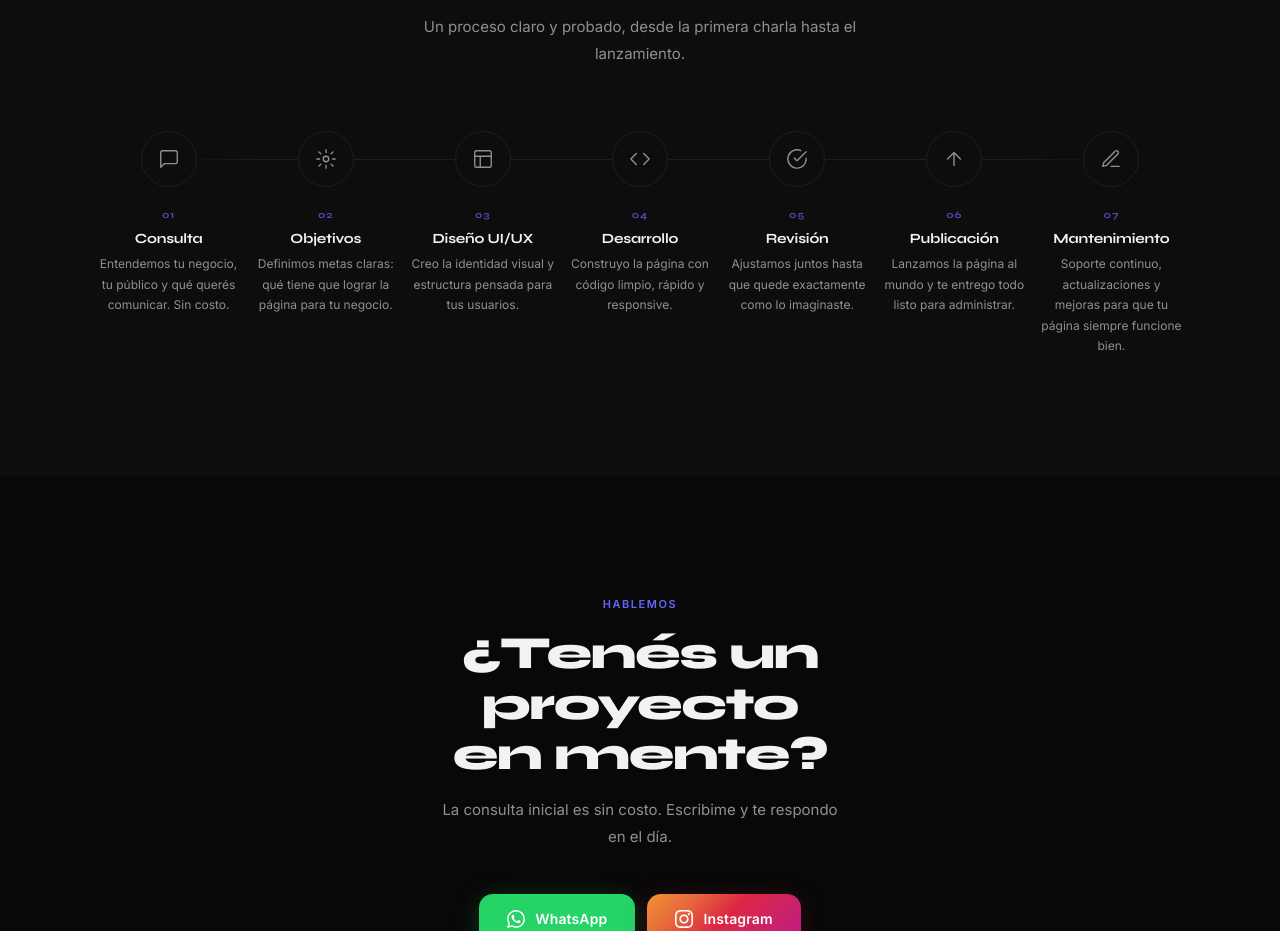
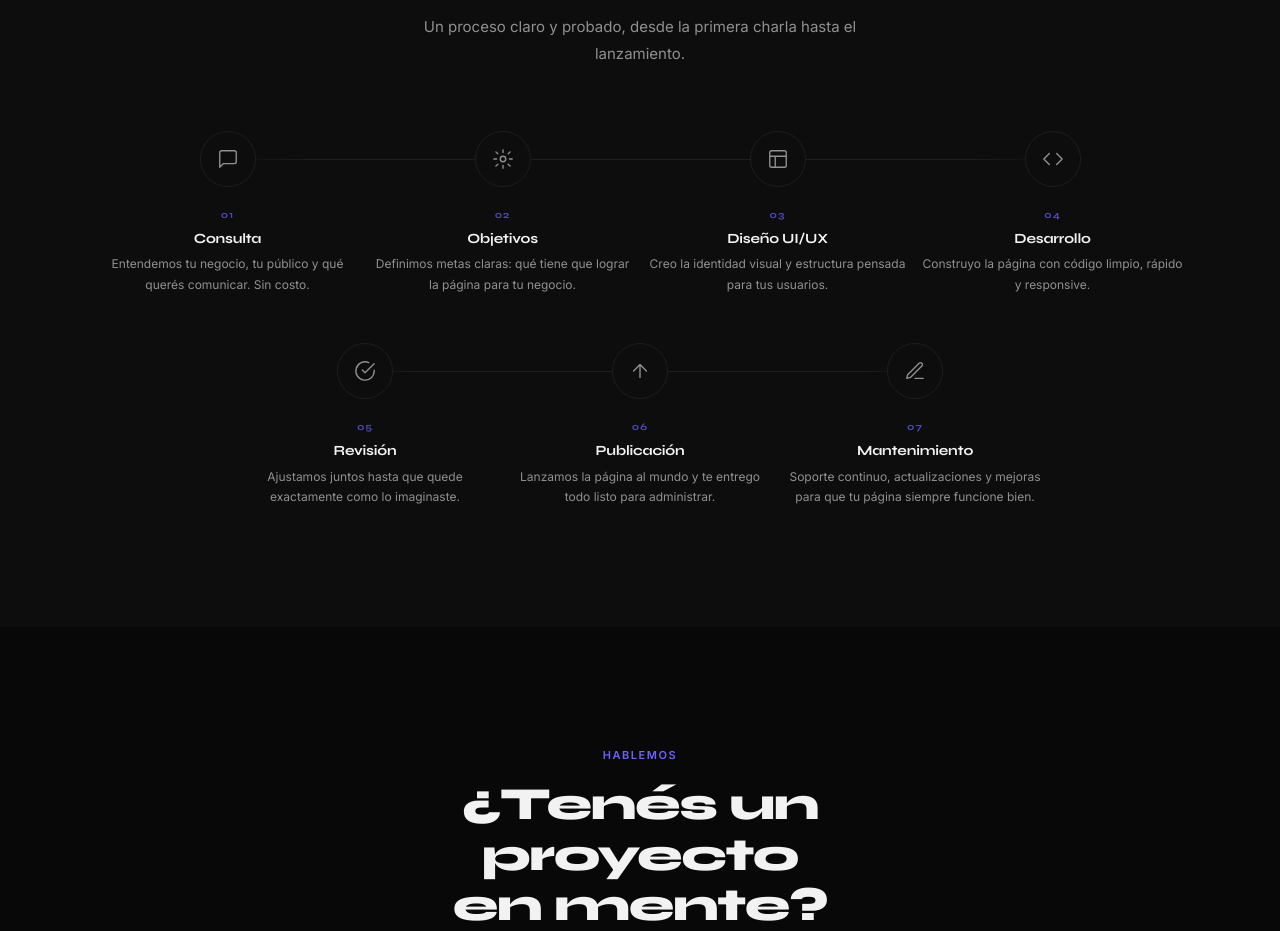
Before and after one commit to matiaslopez237/Portfolio, a plain HTML site: page index.html in a window 1280 px wide. Shown: the part 2760-3691 px from the top of the page. Drawn offline with Linux system fonts and the light colour scheme; some packages are replaced by stand-ins of ours; a script that the page names is missing.

Commit message:
fix: proceso en 2 filas (4+3) con linea propia cada una

```diff
--- a/index.html
+++ b/index.html
@@ -223,8 +223,10 @@
         <p class="section-sub">Un proceso claro y probado, desde la primera charla hasta el lanzamiento.</p>
       </div>
 
-      <div class="proceso-list">
+      <div class="proceso-rows">
 
+        <!-- Fila 1: 4 pasos -->
+        <div class="proceso-list proceso-row-4">
           <div class="proceso-step reveal-item">
             <div class="paso-icon-wrap">
               <svg width="22" height="22" viewBox="0 0 24 24" fill="none" stroke="currentColor" stroke-width="1.5" stroke-linecap="round" stroke-linejoin="round">
@@ -268,7 +270,10 @@
             <h3>Desarrollo</h3>
             <p>Construyo la página con código limpio, rápido y responsive.</p>
           </div>
+        </div>
 
+        <!-- Fila 2: 3 pasos -->
+        <div class="proceso-list proceso-row-3">
           <div class="proceso-step reveal-item">
             <div class="paso-icon-wrap">
               <svg width="22" height="22" viewBox="0 0 24 24" fill="none" stroke="currentColor" stroke-width="1.5" stroke-linecap="round" stroke-linejoin="round">
@@ -300,6 +305,7 @@
             <div class="paso-num-label">07</div>
             <h3>Mantenimiento</h3>
             <p>Soporte continuo, actualizaciones y mejoras para que tu página siempre funcione bien.</p>
+          </div>
         </div>
 
       </div>
--- a/style.css
+++ b/style.css
@@ -542,24 +542,42 @@ section { padding: 120px 60px; }
 .proceso-header { text-align: center; }
 .proceso-header .section-sub { max-width: 500px; margin: 0 auto; text-align: center; }
 
+.proceso-rows {
+  display: flex;
+  flex-direction: column;
+  gap: 48px;
+}
+
 .proceso-list {
   display: grid;
-  grid-template-columns: repeat(7, 1fr);
   gap: 0;
   position: relative;
-  max-width: 100%;
-  width: calc(100vw - 120px);
   margin: 0 auto;
+}
+
+.proceso-row-4 {
+  grid-template-columns: repeat(4, 1fr);
+  width: 100%;
+}
+
+.proceso-row-3 {
+  grid-template-columns: repeat(3, 1fr);
+  width: 75%;
 }
 
 .proceso-list::before {
   content: '';
   position: absolute;
   top: 28px;
-  left: calc(100% / 14);
-  right: calc(100% / 14);
+  left: calc(100% / 8);
+  right: calc(100% / 8);
   height: 1px;
   background: linear-gradient(to right, transparent, var(--border) 10%, var(--border) 90%, transparent);
+}
+
+.proceso-row-3::before {
+  left: calc(100% / 6);
+  right: calc(100% / 6);
 }
 
 .proceso-step {
@@ -690,7 +708,8 @@ footer p {
 /* ── RESPONSIVE ── */
 @media (max-width: 960px) {
   .servicios-grid { grid-template-columns: repeat(2, 1fr); }
-  .proceso-list { grid-template-columns: repeat(4, 1fr); gap: 40px 0; width: 100%; }
+  .proceso-row-4 { grid-template-columns: repeat(2, 1fr); }
+  .proceso-row-3 { grid-template-columns: repeat(2, 1fr); width: 100%; }
   .proceso-list::before { display: none; }
 }
 
@@ -719,7 +738,7 @@ footer p {
 
   .proyectos-grid { grid-template-columns: 1fr; }
   .servicios-grid { grid-template-columns: 1fr; }
-  .proceso-list { grid-template-columns: repeat(2, 1fr); gap: 36px 0; width: 100%; }
+  .proceso-row-4, .proceso-row-3 { grid-template-columns: repeat(2, 1fr); width: 100%; }
   .proceso-list::before { display: none; }
 
   footer { padding: 24px; }
```
Lines whose indentation alone changed are shown as unchanged.
